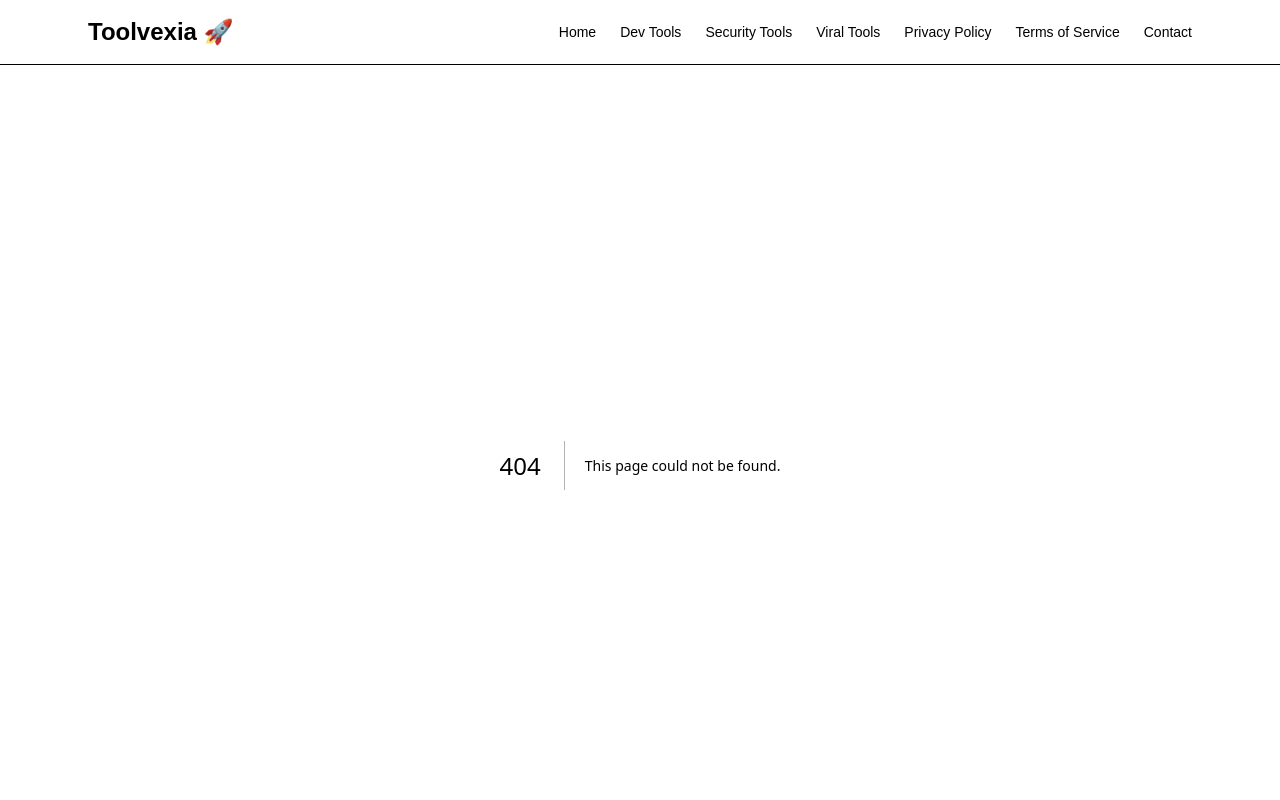
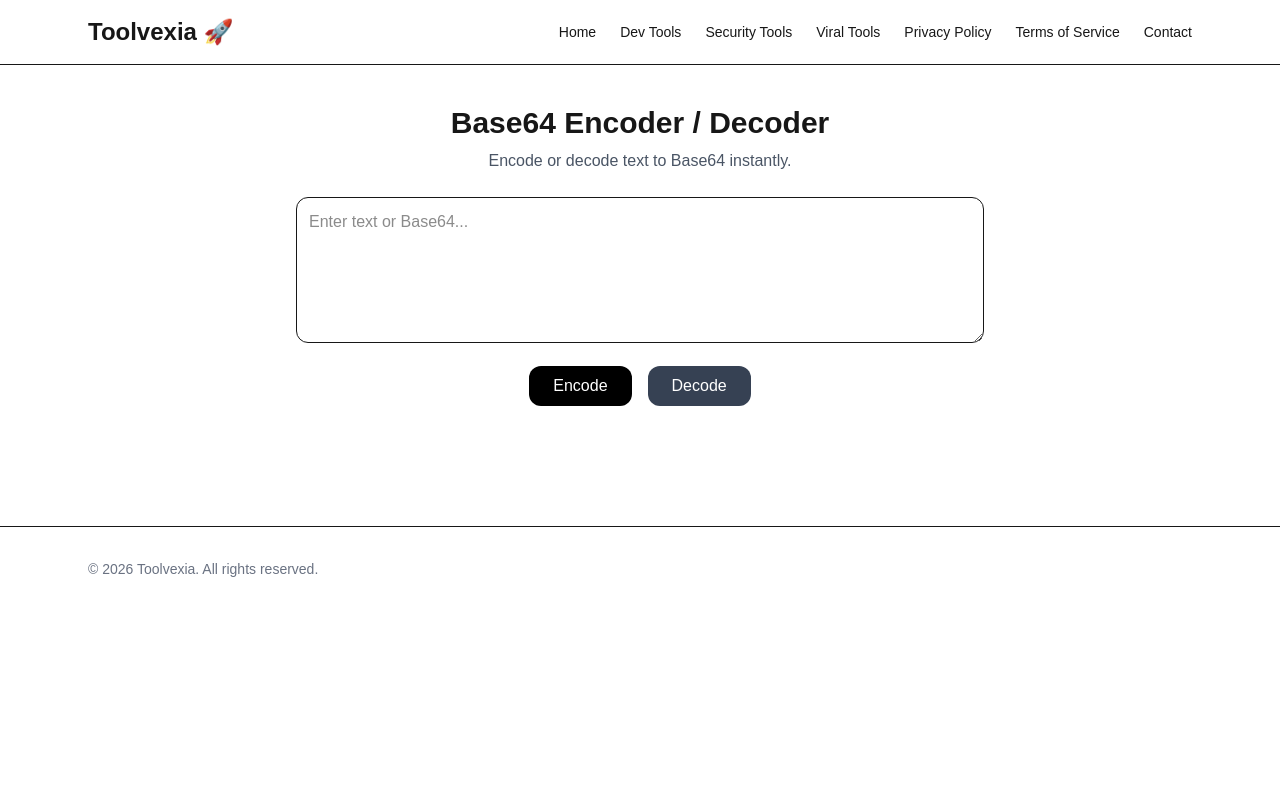
Before and after one commit to frmorsli-byte/toolvexia, a Next.js app: page /tools/base64 in a window 1280 px wide. Before the commit this address had no page. Shown: the top 800 px of the page. Built offline with nearby package versions, Linux system fonts and the light colour scheme.

Commit message:
add tools

```diff
--- /dev/null
+++ b/app/tools/base64/page.tsx
@@ -0,0 +1,64 @@
+"use client";
+
+import { useState } from "react";
+
+export default function Base64Tool() {
+  const [input, setInput] = useState("");
+  const [output, setOutput] = useState("");
+
+  const encode = () => {
+    try {
+      setOutput(btoa(input));
+    } catch {
+      setOutput("Invalid input");
+    }
+  };
+
+  const decode = () => {
+    try {
+      setOutput(atob(input));
+    } catch {
+      setOutput("Invalid Base64 string");
+    }
+  };
+
+  return (
+    <main className="max-w-3xl mx-auto p-10 text-center">
+      <h1 className="text-3xl font-bold">Base64 Encoder / Decoder</h1>
+
+      <p className="text-gray-600 mt-2">
+        Encode or decode text to Base64 instantly.
+      </p>
+
+      <textarea
+        className="w-full mt-6 p-3 border rounded-xl"
+        rows={5}
+        placeholder="Enter text or Base64..."
+        value={input}
+        onChange={(e) => setInput(e.target.value)}
+      />
+
+      <div className="flex gap-4 justify-center mt-4">
+        <button
+          onClick={encode}
+          className="px-6 py-2 bg-black text-white rounded-xl"
+        >
+          Encode
+        </button>
+
+        <button
+          onClick={decode}
+          className="px-6 py-2 bg-gray-700 text-white rounded-xl"
+        >
+          Decode
+        </button>
+      </div>
+
+      {output && (
+        <div className="mt-6 p-4 bg-gray-100 rounded-xl break-all">
+          {output}
+        </div>
+      )}
+    </main>
+  );
+}
```
